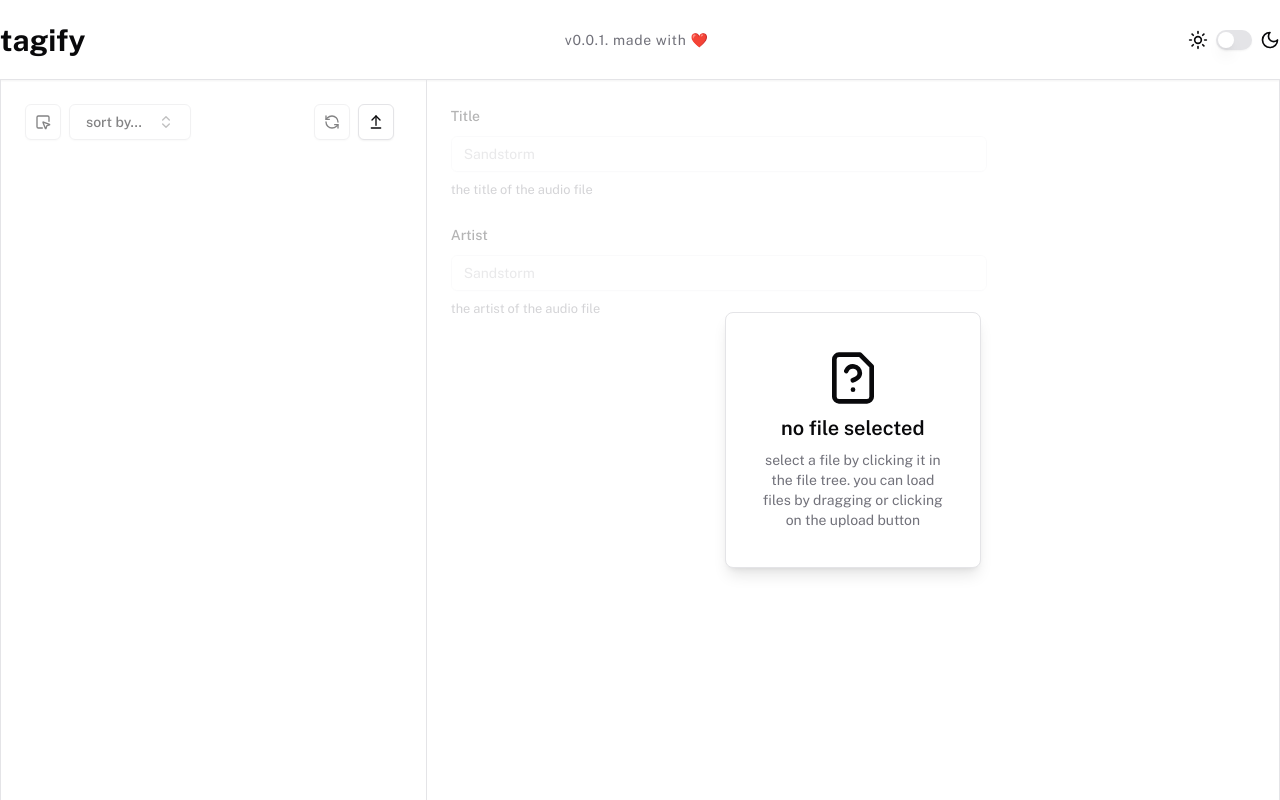
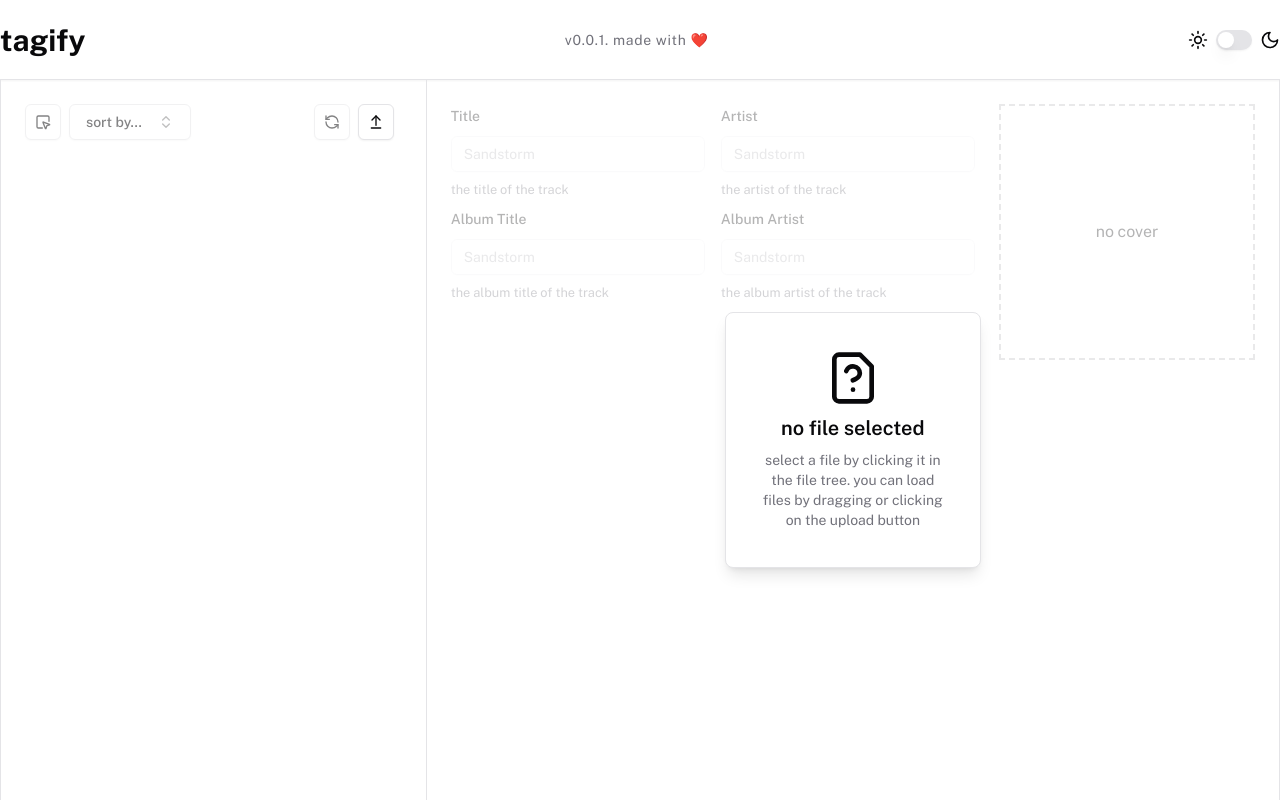
Before and after one commit to bewle/tagify, a Next.js app: page / in a window 1280 px wide. Built offline with nearby package versions, Linux system fonts and the light colour scheme; what tailwindcss-debug-screens, tailwindcss-motion would draw is missing.

Commit message:
update FileEditorForm.tsx

```diff
--- a/src/components/FileEditorForm.tsx
+++ b/src/components/FileEditorForm.tsx
@@ -1,3 +1,4 @@
+import Image from "next/image";
 import { useForm } from "react-hook-form";
 import {
     Form,
@@ -6,7 +7,6 @@ import {
     FormField,
     FormItem,
     FormLabel,
-    FormMessage,
 } from "@/components/ui/form";
 import { Input } from "@/components/ui/input";
 import { useFilesStore } from "@/lib/store/files";
@@ -54,44 +54,104 @@ export default function FileEditorForm() {
 
     return (
         <Form {...form}>
-            <form
-                onSubmit={form.handleSubmit(onSubmit)}
-                className="w-2/3 space-y-6"
-            >
+            <form onSubmit={form.handleSubmit(onSubmit)}>
                 <FormField
                     control={form.control}
                     name="title"
                     render={({ field }) => (
-                        <>
+                        <div className="flex flex-col w-full gap-4">
+                            <div className="flex w-full gap-6">
+                                <div className="flex flex-col flex-1 w-full gap-2 ">
+                                    <div className="flex gap-4 *:flex-1 h-fit w-full">
                                         <FormItem>
                                             <FormLabel>Title</FormLabel>
                                             <FormControl>
                                                 <Input
-                                        disabled={files.length === 0}
+                                                    disabled={
+                                                        files.length === 0
+                                                    }
                                                     placeholder={"Sandstorm"}
                                                     {...field}
                                                     value={tags?.common.title}
                                                 />
                                             </FormControl>
                                             <FormDescription>
-                                    the title of the audio file
+                                                the title of the track
                                             </FormDescription>
                                         </FormItem>
                                         <FormItem>
                                             <FormLabel>Artist</FormLabel>
                                             <FormControl>
                                                 <Input
-                                        disabled={files.length === 0}
+                                                    disabled={
+                                                        files.length === 0
+                                                    }
                                                     placeholder={"Sandstorm"}
                                                     {...field}
                                                     value={tags?.common.artist}
                                                 />
                                             </FormControl>
                                             <FormDescription>
-                                    the artist of the audio file
+                                                the artist of the track
                                             </FormDescription>
                                         </FormItem>
-                        </>
+                                    </div>
+                                    <div className="flex gap-4 *:flex-1 h-fit w-full">
+                                        <FormItem>
+                                            <FormLabel>Album Title</FormLabel>
+                                            <FormControl>
+                                                <Input
+                                                    disabled={
+                                                        files.length === 0
+                                                    }
+                                                    placeholder={"Sandstorm"}
+                                                    {...field}
+                                                    value={tags?.common.album}
+                                                />
+                                            </FormControl>
+                                            <FormDescription>
+                                                the album title of the track
+                                            </FormDescription>
+                                        </FormItem>
+                                        <FormItem>
+                                            <FormLabel>Album Artist</FormLabel>
+                                            <FormControl>
+                                                <Input
+                                                    disabled={
+                                                        files.length === 0
+                                                    }
+                                                    placeholder={"Sandstorm"}
+                                                    {...field}
+                                                    value={
+                                                        tags?.common.albumartist
+                                                    }
+                                                />
+                                            </FormControl>
+                                            <FormDescription>
+                                                the album artist of the track
+                                            </FormDescription>
+                                        </FormItem>
+                                    </div>
+                                </div>
+                                {tags?.common?.picture?.[0]?.data ? (
+                                    <Image
+                                        src={URL.createObjectURL(
+                                            new Blob([
+                                                tags.common.picture[0].data,
+                                            ])
+                                        )}
+                                        alt="cover"
+                                        width={64}
+                                        height={64}
+                                        className=" size-64"
+                                    />
+                                ) : (
+                                    <div className="grid border-2 border-dashed border-muted-foreground/50 size-64 place-items-center">
+                                        no cover
+                                    </div>
+                                )}
+                            </div>
+                        </div>
                     )}
                 />
             </form>
```
Lines whose indentation alone changed are shown as unchanged.
